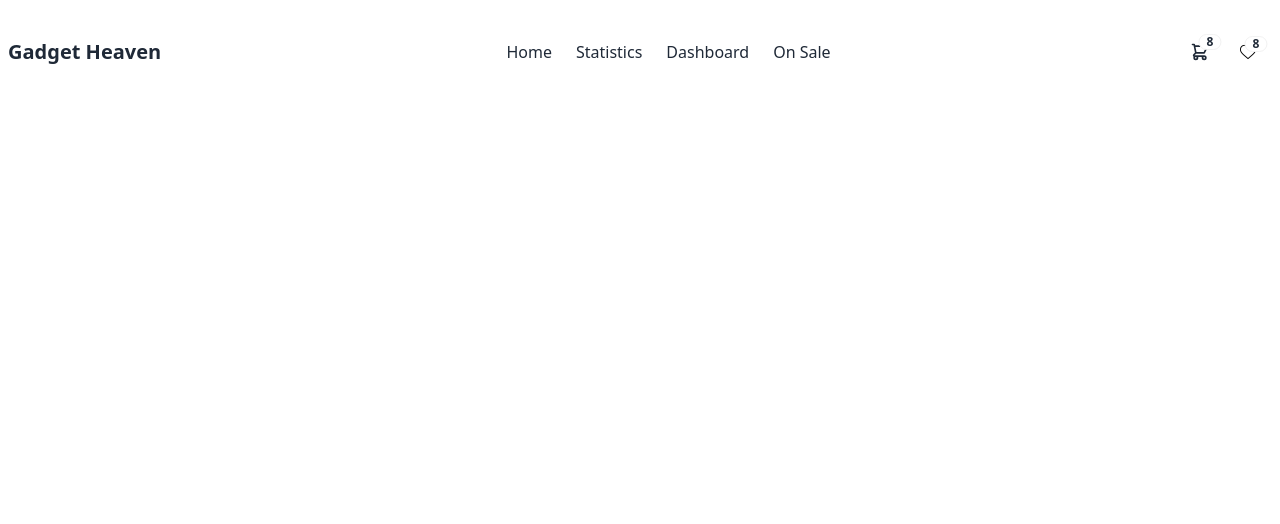
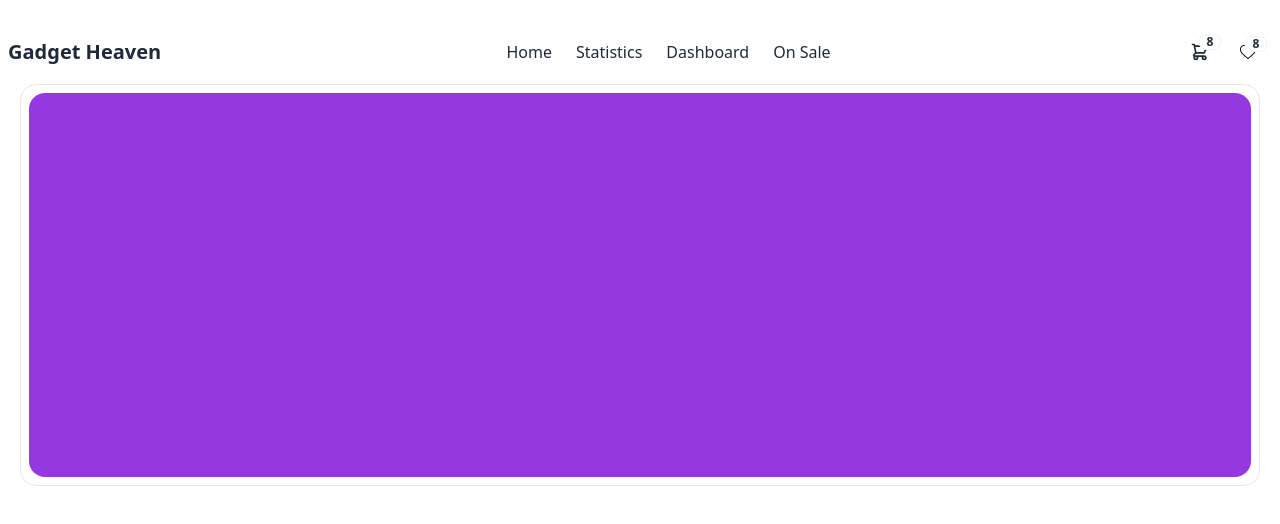
Before and after one commit to programming-hero-web-course-4/b10a8-gadget-heaven-Shams-Joha, a React (Vite) app: page / in a window 1280 px wide. Shown: the top 524 px of the page. Built offline with nearby package versions, Linux system fonts and the light colour scheme.

Commit message:
created reuseable header component

```diff
--- /dev/null
+++ b/src/components/Banner.jsx
@@ -0,0 +1,15 @@
+
+
+const Banner = () => {
+    return (
+        <div className="mx-5">
+            <div className="rounded-2xl p-2  border border-gray-200">
+                <div className="rounded-2xl bg-[#9538E2] h-96">
+
+                </div>
+            </div>
+        </div>
+    );
+};
+
+export default Banner;
--- /dev/null
+++ b/src/components/Header.jsx
@@ -0,0 +1,12 @@
+
+
+const Header = ({ title, description, className }) => {
+    return (
+        <div>
+            <h1 className={className}>{title}</h1>
+            <p>{description}</p>
+        </div>
+    );
+};
+
+export default Header;
--- a/src/components/Navbar.jsx
+++ b/src/components/Navbar.jsx
@@ -1,8 +1,11 @@
 import { Link, NavLink } from 'react-router-dom';
 import love from '../assets/like.png'
+import Banner from './Banner';
 
 const Navbar = () => {
     return (
+        <div>
+            {/* Navbar */}
             <div className="navbar bg-base-100 container mx-auto mt-5 flex justify-between">
                 <div>
                     <Link className='text-xl font-bold' to='/'>Gadget Heaven</Link>
@@ -74,6 +77,10 @@ const Navbar = () => {
 
                 </div>
             </div>
+            {/* Banner */}
+            <Banner></Banner>
+        </div>
+
     );
 };
 
```
Lines whose indentation alone changed are shown as unchanged.
